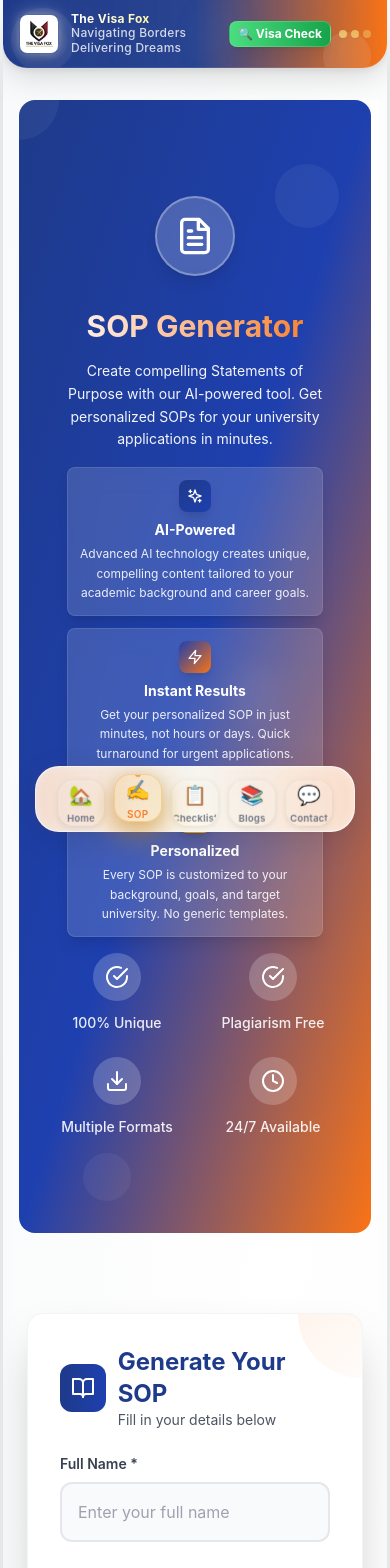
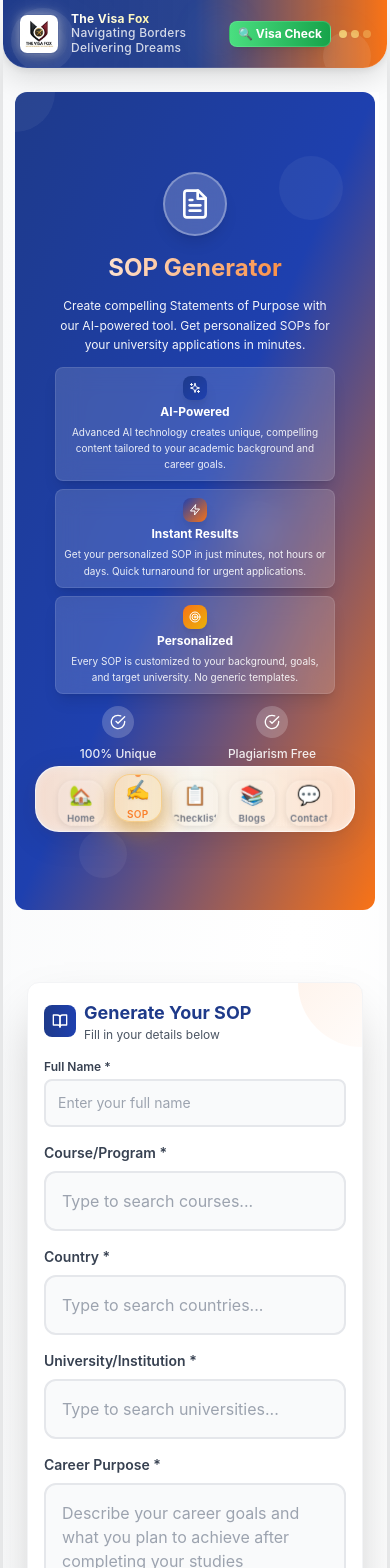
Before and after one commit to thevisafox-ux/the-visa-fox, a React (Create React App) app: page /sop-generator in a window 390 px wide. Shown: the top 1568 px of the page. Built offline with nearby package versions, Linux system fonts and the light colour scheme.

Commit message:
Full optimize SOP page for mobile - reduce spacing, optimize text sizes, and improve responsive design

```diff
--- a/src/pages/SopGenerator.tsx
+++ b/src/pages/SopGenerator.tsx
@@ -557,7 +557,7 @@ ${data.name}`;
   return (
     <div className="min-h-screen bg-gradient-to-br from-gray-50 via-white to-gray-50">
       {/* Enhanced Hero Section */}
-      <section className="relative bg-gradient-to-br from-navy via-indian-blue to-saffron text-white overflow-hidden py-8 md:py-12 rounded-2xl md:rounded-3xl mx-2 md:mx-4 my-4 md:my-8">
+      <section className="relative bg-gradient-to-br from-navy via-indian-blue to-saffron text-white overflow-hidden py-4 md:py-8 rounded-xl md:rounded-2xl mx-1 md:mx-4 my-2 md:my-6">
         {/* Background Pattern */}
         <div className="absolute inset-0 opacity-5">
           <div className="absolute top-0 left-0 w-20 h-20 bg-white rounded-full -translate-x-10 -translate-y-10"></div>
@@ -575,15 +575,15 @@ ${data.name}`;
               className="text-center max-w-4xl mx-auto px-4"
             >
               <motion.div
-                className="w-20 h-20 bg-white/20 backdrop-blur-md rounded-full flex items-center justify-center mx-auto mb-8 border-2 border-white/30 shadow-lg"
+                className="w-16 h-16 md:w-20 md:h-20 bg-white/20 backdrop-blur-md rounded-full flex items-center justify-center mx-auto mb-4 md:mb-8 border-2 border-white/30 shadow-lg"
                 whileHover={{ scale: 1.05, rotate: 5 }}
                 transition={{ type: "spring", stiffness: 300 }}
               >
-                <FileText className="w-10 h-10 text-white" />
+                <FileText className="w-8 h-8 md:w-10 md:h-10 text-white" />
               </motion.div>
 
               <motion.h1
-                className="text-3xl md:text-4xl lg:text-5xl xl:text-6xl font-bold mb-4 md:mb-6 bg-gradient-to-r from-white to-saffron bg-clip-text text-transparent"
+                className="text-2xl md:text-3xl lg:text-4xl xl:text-5xl font-bold mb-3 md:mb-6 bg-gradient-to-r from-white to-saffron bg-clip-text text-transparent"
                 initial={{ opacity: 0, y: 20 }}
                 animate={{ opacity: 1, y: 0 }}
                 transition={{ duration: 0.8, delay: 0.2 }}
@@ -592,7 +592,7 @@ ${data.name}`;
               </motion.h1>
 
               <motion.p
-                className="text-sm md:text-base lg:text-lg xl:text-xl text-white/95 max-w-xs md:max-w-lg lg:max-w-2xl mx-auto leading-relaxed mb-4 md:mb-6 px-4 md:px-0"
+                className="text-xs md:text-sm lg:text-base xl:text-lg text-white/95 max-w-xs md:max-w-lg lg:max-w-2xl mx-auto leading-relaxed mb-3 md:mb-6 px-2 md:px-0"
                 initial={{ opacity: 0, y: 20 }}
                 animate={{ opacity: 1, y: 0 }}
                 transition={{ duration: 0.8, delay: 0.4 }}
@@ -603,46 +603,46 @@ ${data.name}`;
 
               {/* Enhanced Features Grid */}
               <motion.div
-                className="grid grid-cols-1 md:grid-cols-3 gap-3 md:gap-4 mb-4 md:mb-6 px-4 md:px-0"
+                className="grid grid-cols-1 md:grid-cols-3 gap-2 md:gap-4 mb-3 md:mb-6 px-2 md:px-0"
                 initial={{ opacity: 0, y: 30 }}
                 animate={{ opacity: 1, y: 0 }}
                 transition={{ duration: 0.8, delay: 0.6 }}
               >
                 <motion.div
                   whileHover={{ scale: 1.05, y: -5 }}
-                  className="bg-white/15 backdrop-blur-md rounded-lg p-3 md:p-4 border border-white/10 shadow-lg"
+                  className="bg-white/15 backdrop-blur-md rounded-lg p-2 md:p-4 border border-white/10 shadow-lg"
                 >
-                  <div className="w-8 h-8 md:w-10 md:h-10 bg-gradient-to-br from-navy to-indian-blue rounded-lg flex items-center justify-center mb-2 md:mb-3 mx-auto shadow-lg">
-                    <Sparkles className="w-4 h-4 md:w-5 md:h-5 text-white" />
-                  </div>
-                  <h3 className="text-sm md:text-base font-bold text-white mb-1 md:mb-2">AI-Powered</h3>
-                  <p className="text-white/90 text-xs leading-relaxed">
+                  <div className="w-6 h-6 md:w-8 md:h-8 lg:w-10 lg:h-10 bg-gradient-to-br from-navy to-indian-blue rounded-lg flex items-center justify-center mb-1 md:mb-2 lg:mb-3 mx-auto shadow-lg">
+                    <Sparkles className="w-3 h-3 md:w-4 md:h-4 lg:w-5 lg:h-5 text-white" />
+                  </div>
+                  <h3 className="text-xs md:text-sm lg:text-base font-bold text-white mb-1">AI-Powered</h3>
+                  <p className="text-white/90 text-[10px] md:text-xs leading-relaxed">
                     Advanced AI technology creates unique, compelling content tailored to your academic background and career goals.
               </p>
             </motion.div>
 
                 <motion.div
                   whileHover={{ scale: 1.05, y: -5 }}
-                  className="bg-white/15 backdrop-blur-md rounded-lg p-3 md:p-4 border border-white/10 shadow-lg"
+                  className="bg-white/15 backdrop-blur-md rounded-lg p-2 md:p-4 border border-white/10 shadow-lg"
                 >
-                  <div className="w-8 h-8 md:w-10 md:h-10 bg-gradient-to-br from-indian-blue to-saffron rounded-lg flex items-center justify-center mb-2 md:mb-3 mx-auto shadow-lg">
-                    <Zap className="w-4 h-4 md:w-5 md:h-5 text-white" />
-                  </div>
-                  <h3 className="text-sm md:text-base font-bold text-white mb-1 md:mb-2">Instant Results</h3>
-                  <p className="text-xs leading-relaxed text-white/90">
+                  <div className="w-6 h-6 md:w-8 md:h-8 lg:w-10 lg:h-10 bg-gradient-to-br from-indian-blue to-saffron rounded-lg flex items-center justify-center mb-1 md:mb-2 lg:mb-3 mx-auto shadow-lg">
+                    <Zap className="w-3 h-3 md:w-4 md:h-4 lg:w-5 lg:h-5 text-white" />
+                  </div>
+                  <h3 className="text-xs md:text-sm lg:text-base font-bold text-white mb-1">Instant Results</h3>
+                  <p className="text-[10px] md:text-xs leading-relaxed text-white/90">
                     Get your personalized SOP in just minutes, not hours or days. Quick turnaround for urgent applications.
                   </p>
                 </motion.div>
 
                 <motion.div
                   whileHover={{ scale: 1.05, y: -5 }}
-                  className="bg-white/15 backdrop-blur-md rounded-lg p-3 md:p-4 border border-white/10 shadow-lg"
+                  className="bg-white/15 backdrop-blur-md rounded-lg p-2 md:p-4 border border-white/10 shadow-lg"
                 >
-                  <div className="w-8 h-8 md:w-10 md:h-10 bg-gradient-to-br from-saffron to-yellow-500 rounded-lg flex items-center justify-center mb-2 md:mb-3 mx-auto shadow-lg">
-                    <Target className="w-4 h-4 md:w-5 md:h-5 text-white" />
-                  </div>
-                  <h3 className="text-sm md:text-base font-bold text-white mb-1 md:mb-2">Personalized</h3>
-                  <p className="text-white/90 text-xs leading-relaxed">
+                  <div className="w-6 h-6 md:w-8 md:h-8 lg:w-10 lg:h-10 bg-gradient-to-br from-saffron to-yellow-500 rounded-lg flex items-center justify-center mb-1 md:mb-2 lg:mb-3 mx-auto shadow-lg">
+                    <Target className="w-3 h-3 md:w-4 md:h-4 lg:w-5 lg:h-5 text-white" />
+                  </div>
+                  <h3 className="text-xs md:text-sm lg:text-base font-bold text-white mb-1">Personalized</h3>
+                  <p className="text-white/90 text-[10px] md:text-xs leading-relaxed">
                     Every SOP is customized to your background, goals, and target university. No generic templates.
                   </p>
                 </motion.div>
@@ -650,34 +650,34 @@ ${data.name}`;
 
               {/* Additional Benefits */}
               <motion.div
-                className="grid grid-cols-2 md:grid-cols-4 gap-6 max-w-4xl mx-auto"
+                className="grid grid-cols-2 md:grid-cols-4 gap-3 md:gap-6 max-w-4xl mx-auto"
                 initial={{ opacity: 0, y: 20 }}
                 animate={{ opacity: 1, y: 0 }}
                 transition={{ duration: 0.8, delay: 0.8 }}
               >
                 <div className="text-center">
-                  <div className="w-12 h-12 bg-white/20 rounded-full flex items-center justify-center mb-3 mx-auto">
-                    <CheckCircle className="w-6 h-6 text-white" />
-                  </div>
-                  <p className="text-white/90 text-sm font-medium">100% Unique</p>
+                  <div className="w-8 h-8 md:w-12 md:h-12 bg-white/20 rounded-full flex items-center justify-center mb-2 md:mb-3 mx-auto">
+                    <CheckCircle className="w-4 h-4 md:w-6 md:h-6 text-white" />
+                  </div>
+                  <p className="text-white/90 text-xs md:text-sm font-medium">100% Unique</p>
                 </div>
                 <div className="text-center">
-                  <div className="w-12 h-12 bg-white/20 rounded-full flex items-center justify-center mb-3 mx-auto">
-                    <CheckCircle className="w-6 h-6 text-white" />
-                  </div>
-                  <p className="text-white/90 text-sm font-medium">Plagiarism Free</p>
+                  <div className="w-8 h-8 md:w-12 md:h-12 bg-white/20 rounded-full flex items-center justify-center mb-2 md:mb-3 mx-auto">
+                    <CheckCircle className="w-4 h-4 md:w-6 md:h-6 text-white" />
+                  </div>
+                  <p className="text-white/90 text-xs md:text-sm font-medium">Plagiarism Free</p>
                 </div>
                 <div className="text-center">
-                  <div className="w-12 h-12 bg-white/20 rounded-full flex items-center justify-center mb-3 mx-auto">
-                    <Download className="w-6 h-6 text-white" />
-                  </div>
-                  <p className="text-white/90 text-sm font-medium">Multiple Formats</p>
+                  <div className="w-8 h-8 md:w-12 md:h-12 bg-white/20 rounded-full flex items-center justify-center mb-2 md:mb-3 mx-auto">
+                    <Download className="w-4 h-4 md:w-6 md:h-6 text-white" />
+                  </div>
+                  <p className="text-white/90 text-xs md:text-sm font-medium">Multiple Formats</p>
                 </div>
                 <div className="text-center">
-                  <div className="w-12 h-12 bg-white/20 rounded-full flex items-center justify-center mb-3 mx-auto">
-                    <Clock className="w-6 h-6 text-white" />
-                  </div>
-                  <p className="text-white/90 text-sm font-medium">24/7 Available</p>
+                  <div className="w-8 h-8 md:w-12 md:h-12 bg-white/20 rounded-full flex items-center justify-center mb-2 md:mb-3 mx-auto">
+                    <Clock className="w-4 h-4 md:w-6 md:h-6 text-white" />
+                  </div>
+                  <p className="text-white/90 text-xs md:text-sm font-medium">24/7 Available</p>
                 </div>
               </motion.div>
             </motion.div>
@@ -687,36 +687,36 @@ ${data.name}`;
 
       <div className="container-custom">
         <div className="section-padding">
-          <div className="grid grid-cols-1 lg:grid-cols-2 gap-12">
+          <div className="grid grid-cols-1 lg:grid-cols-2 gap-6 md:gap-12">
             {/* Enhanced Form Section */}
             <motion.div
               initial={{ opacity: 0, x: -50 }}
               animate={{ opacity: 1, x: 0 }}
               transition={{ duration: 0.8 }}
             >
-              <div className="bg-white rounded-2xl shadow-2xl p-8 border border-gray-100 relative overflow-hidden">
+              <div className="bg-white rounded-xl md:rounded-2xl shadow-2xl p-4 md:p-8 border border-gray-100 relative overflow-hidden">
                 {/* Form Header */}
                 <div className="relative z-10">
-                  <div className="flex items-center space-x-3 mb-6">
-                    <div className="w-12 h-12 bg-gradient-to-r from-navy to-indian-blue rounded-xl flex items-center justify-center">
-                      <BookOpen className="w-6 h-6 text-white" />
+                  <div className="flex items-center space-x-2 md:space-x-3 mb-4 md:mb-6">
+                    <div className="w-8 h-8 md:w-12 md:h-12 bg-gradient-to-r from-navy to-indian-blue rounded-lg md:rounded-xl flex items-center justify-center">
+                      <BookOpen className="w-4 h-4 md:w-6 md:h-6 text-white" />
                     </div>
                     <div>
-                      <h2 className="text-2xl font-bold text-navy">
+                      <h2 className="text-lg md:text-2xl font-bold text-navy">
                   Generate Your SOP
                 </h2>
-                      <p className="text-gray-600 text-sm">Fill in your details below</p>
+                      <p className="text-gray-600 text-xs md:text-sm">Fill in your details below</p>
                     </div>
                   </div>
 
-                <form onSubmit={handleSubmit} className="space-y-6">
+                <form onSubmit={handleSubmit} className="space-y-4 md:space-y-6">
                     {/* Enhanced Name Input */}
                     <motion.div
                       initial={{ opacity: 0, y: 20 }}
                       animate={{ opacity: 1, y: 0 }}
                       transition={{ delay: 0.1 }}
                     >
-                      <label className="block text-sm font-semibold text-gray-700 mb-2">
+                      <label className="block text-xs md:text-sm font-semibold text-gray-700 mb-1 md:mb-2">
                       Full Name *
                     </label>
                     <input
@@ -724,7 +724,7 @@ ${data.name}`;
                       required
                       value={formData.name}
                       onChange={(e) => setFormData({...formData, name: e.target.value})}
-                        className="w-full px-4 py-4 border-2 border-gray-200 rounded-xl focus:ring-4 focus:ring-navy/20 focus:border-navy transition-all duration-300 bg-gray-50 hover:bg-white"
+                        className="w-full px-3 md:px-4 py-3 md:py-4 border-2 border-gray-200 rounded-lg md:rounded-xl focus:ring-4 focus:ring-navy/20 focus:border-navy transition-all duration-300 bg-gray-50 hover:bg-white text-sm md:text-base"
                       placeholder="Enter your full name"
                     />
                     </motion.div>
```
Also changed, not shown: 2 other files (tests, documents, lock files or other folders).
